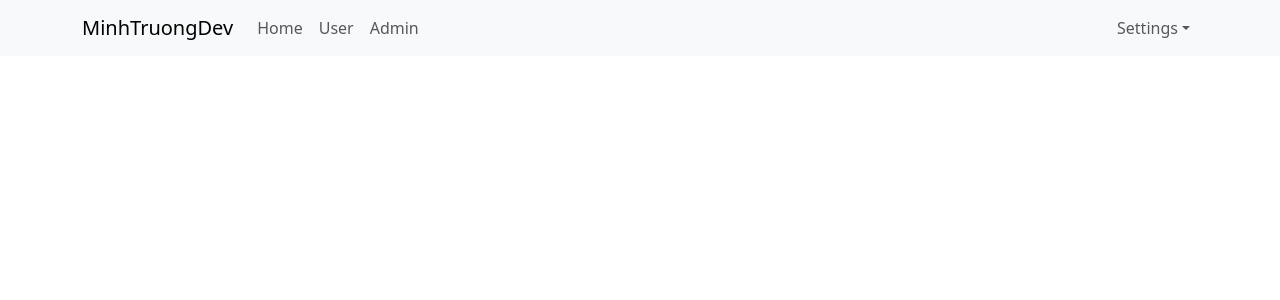
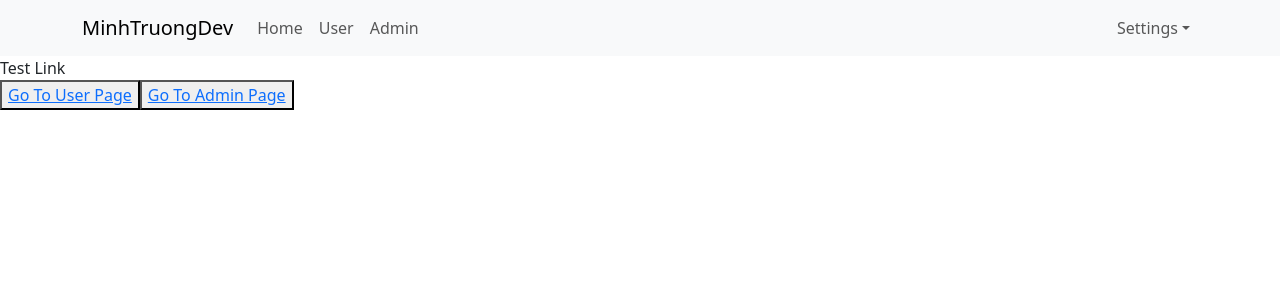
Before and after one commit to MinhTruongDev/react-course, a React (Create React App) app: page / in a window 1280 px wide. Shown: the top 300 px of the page. Built offline with nearby package versions, Linux system fonts and the light colour scheme.

Commit message:
feat: Add route

```diff
--- a/src/App.js
+++ b/src/App.js
@@ -1,12 +1,22 @@
 import './App.scss';
 import Header from './components/Header/Header';
-
+import { Link } from "react-router-dom";
 
 const App = () => {
   return (
     <div className='app-container'>
       <Header />
-
+      <div>
+        Test Link
+        <div>
+          <button>
+            <Link to={`/users`}>Go To User Page</Link>
+          </button>
+          <button>
+            <Link to={`/admins`}>Go To Admin Page</Link>
+          </button>
+        </div>
+      </div>
     </div>
   );
 }
--- /dev/null
+++ b/src/components/Admin/Admin.js
@@ -0,0 +1,9 @@
+const Admin = (props) => {
+    return (
+        <div>
+            Admin Component
+        </div>
+    );
+}
+
+export default Admin;
--- a/src/components/Header/Header.js
+++ b/src/components/Header/Header.js
@@ -2,19 +2,21 @@
 import Nav from 'react-bootstrap/Nav';
 import Navbar from 'react-bootstrap/Navbar';
 import NavDropdown from 'react-bootstrap/NavDropdown';
-
+import { Link } from "react-router-dom";
 const Header = () => {
     return (
         <Navbar expand="lg" className="bg-body-tertiary">
             <Container>
-                <Navbar.Brand href="#home">MinhTruongDev</Navbar.Brand>
+                <Navbar.Brand href="/">MinhTruongDev</Navbar.Brand>
                 <Navbar.Toggle aria-controls="basic-navbar-nav" />
                 <Navbar.Collapse id="basic-navbar-nav">
                     <Nav className="me-auto">
-                        <Nav.Link href="#home">Home</Nav.Link>
-                        <Nav.Link href="#user">User</Nav.Link>
-                        <Nav.Link href="#admin">Admin</Nav.Link>
-
+                        <Link to='/' className='nav-link'>Home</Link>
+                        <Link to='/users' className='nav-link'>User</Link>
+                        <Link to='/admins' className='nav-link'>Admin</Link>
+                        {/* <Nav.Link href="/">Home</Nav.Link>
+                        <Nav.Link href="/users">User</Nav.Link>
+                        <Nav.Link href="/admins">Admin</Nav.Link> */}
                     </Nav>
                     <Nav>
                         <NavDropdown title="Settings" id="basic-nav-dropdown">
--- /dev/null
+++ b/src/components/User/User.js
@@ -0,0 +1,9 @@
+const User = (props) => {
+    return (
+        <div>
+            User Component
+        </div>
+    );
+}
+
+export default User;
--- a/src/index.js
+++ b/src/index.js
@@ -5,12 +5,25 @@
 import { Provider } from 'react-redux';
 import store from './redux/store';
 import 'bootstrap/dist/css/bootstrap.min.css';
+import {
+  BrowserRouter,
+  Routes,
+  Route
+} from "react-router-dom";
+import User from './components/User/User';
+import Admin from './components/Admin/Admin';
 
 const root = ReactDOM.createRoot(document.getElementById('root'));
 root.render(
   <Provider store={store}>
     {/* <React.StrictMode> */}
-    <App />
+    <BrowserRouter>
+      <Routes>
+        <Route path="/" element={<App />} />
+        <Route path="users" element={<User />} />
+        <Route path="admins" element={<Admin />} />
+      </Routes>
+    </BrowserRouter>
     {/* </React.StrictMode> */}
   </Provider>
 );
```
